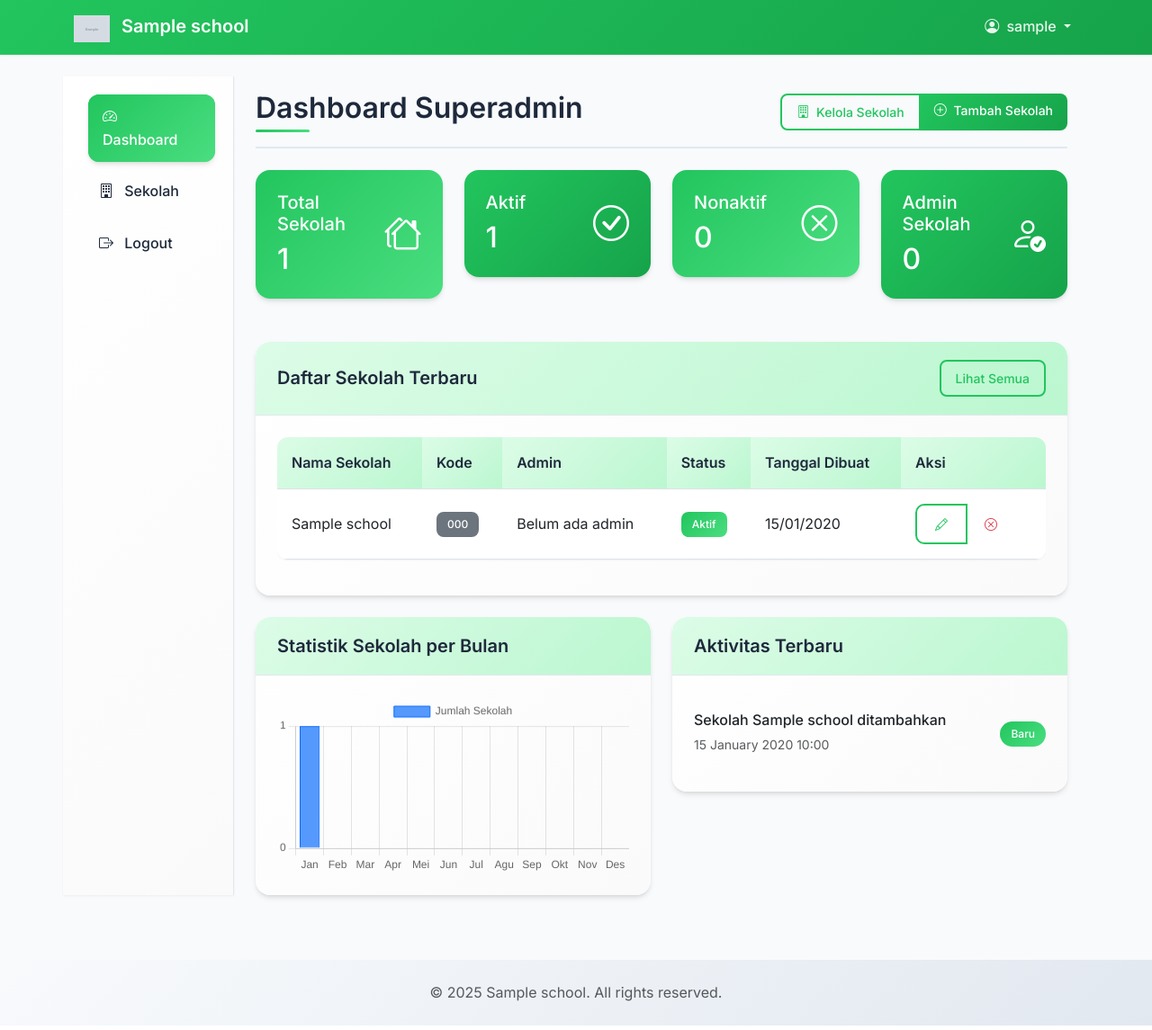
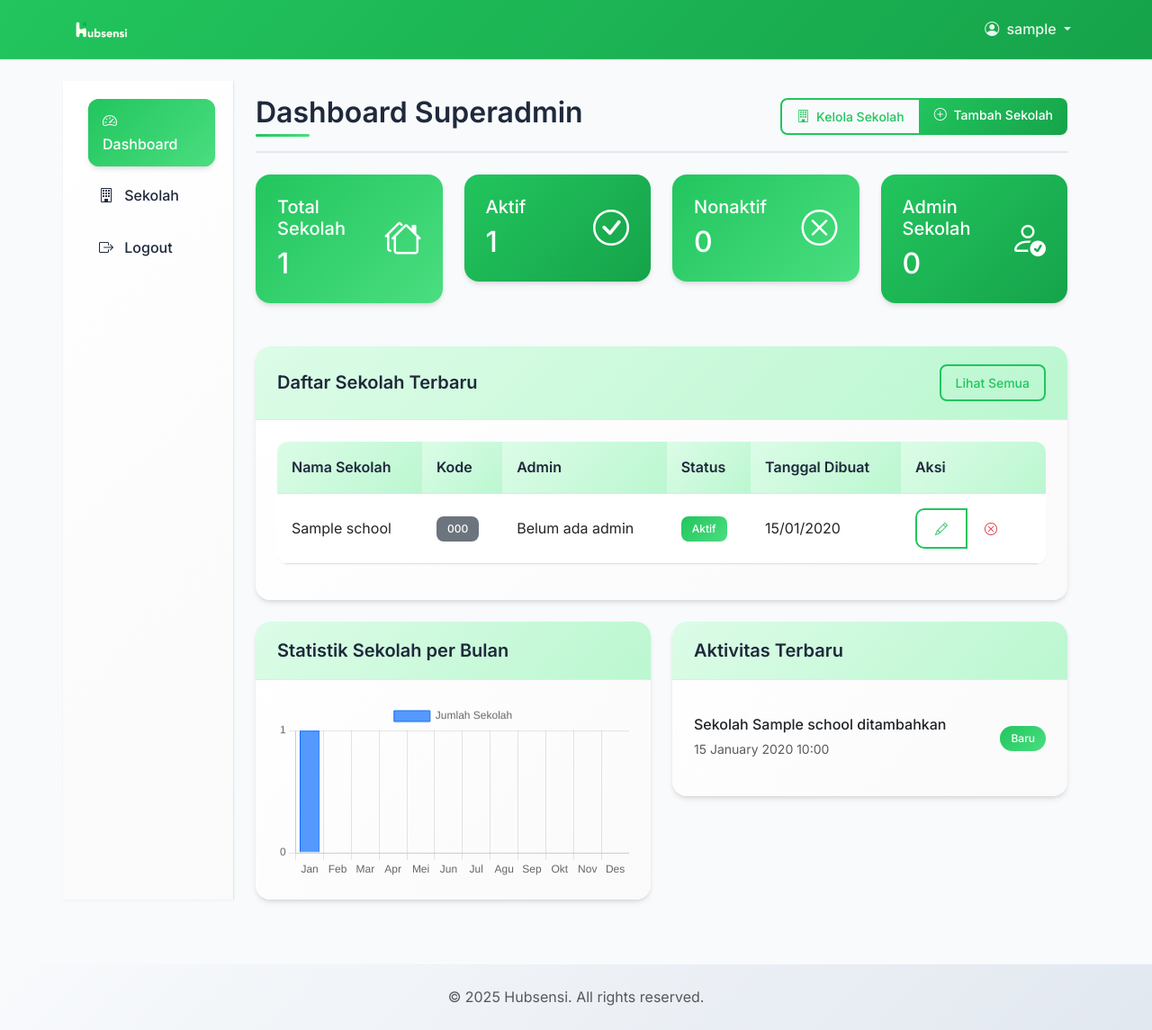
Before and after one commit to jmsleo/HubSensi_Revamp, a Flask app: page /superadmin/dashboard in a window 1280 px wide. Shown: the whole page at 90% size. Run offline with Flask 3, Linux system fonts and the light colour scheme; a user stored in the database is signed in; tables that the repository leaves empty hold one stand-in row (values such as "Sample post"); grey boxes marked "Sample" are stand-in pictures; parts of the project's set-up code (start-up, migrations or seed data) failed here and were passed over; some libraries are stand-ins or nearby versions.

Commit message:
[HUBSENSI REVAMP][PUBLISH] SEO Optimalization, reset password fixed, logo #Thom

```diff
--- a/app.py
+++ b/app.py
@@ -1,6 +1,6 @@
 # app.py
 import os
-from flask import Flask, abort, flash, jsonify, redirect, render_template, request, url_for
+from flask import Flask, abort, flash, jsonify, redirect, render_template, request, url_for, send_from_directory,make_response, render_template_string
 from flask_login import current_user, logout_user
 from config import Config
 from extensions import db, login_manager, migrate, csrf
@@ -122,6 +122,32 @@ def create_app(config_class=Config):
 
         return render_template('index.html')
 
+    @app.route('/robots.txt')
+    def static_from_root():
+        return send_from_directory(app.static_folder, request.path[1:])
+
+    @app.route('/sitemap.xml')
+    def sitemap():
+        static_urls = [
+            {'loc': url_for('index', _external=True)},
+            {'loc': url_for('auth.login', _external=True)}
+        ]
+
+        xml_sitemap = render_template_string("""
+        <urlset xmlns="http://www.sitemaps.org/schemas/sitemap/0.9">
+        {% for url in urls %}
+            <url>
+                <loc>{{ url.loc }}</loc>
+            </url>
+        {% endfor %}
+        </urlset>
+        """, urls=static_urls)
+
+        response = make_response(xml_sitemap)
+        response.headers["Content-Type"] = "application/xml"
+
+        return response
+
     # Error handlers
     @app.errorhandler(404)
     def not_found_error(error):
--- a/blueprints/admin/routes.py
+++ b/blueprints/admin/routes.py
@@ -595,8 +595,7 @@ def import_students():
 @admin_bp.route('/students/<int:student_id>/reset-password', methods=['POST'])
 @require_admin
 def reset_password(student_id):
-    student = User.query.get_or_404(id=student_id,
-        school_id=current_user.school_id)
+    student = User.query.filter_by(id=student_id, school_id=current_user.school_id).first_or_404()
     if student.role != UserRole.STUDENT:
         flash("User bukan murid, tidak bisa reset password.", "danger")
         return redirect(url_for('admin.students', school_id=current_user.school_id))
@@ -632,8 +631,7 @@ def reset_password(student_id):
 @admin_bp.route('/teachers/<int:teacher_id>/reset-password', methods=['POST'])
 @require_admin
 def reset_password_guru(teacher_id):
-    teacher = User.query.get_or_404(id=teacher_id,
-        school_id=current_user.school_id)
+    teacher = User.query.filter_by(id=teacher_id, school_id=current_user.school_id).first_or_404()
     if teacher.role != UserRole.TEACHER:  # Asumsi Anda memiliki role TEACHER
         flash("User bukan guru.", "danger")
         return redirect(url_for('admin.teachers', school_id = current_user.school_id))
--- /dev/null
+++ b/static/robots.txt
@@ -0,0 +1,4 @@
+User-agent: *
+Allow: /
+
+Sitemap: https://www.hubsensi.com/sitemap.xml
--- a/templates/admin/students.html
+++ b/templates/admin/students.html
@@ -123,7 +123,7 @@
                                 </a>
                                 <button type="button" class="btn btn-outline-warning"
                                         title="Reset Password"
-                                        onclick="confirmReset({{ student.id }}, '{{ student.full_name }}')">
+                                        onclick="confirmReset({{ student.user.id }}, '{{ student.full_name }}')">
                                     <i class="bi bi-arrow-clockwise"></i>
                                 </button>
                                 <button type="button" class="btn btn-outline-danger"
--- a/templates/admin/teachers.html
+++ b/templates/admin/teachers.html
@@ -113,9 +113,9 @@
                                    class="btn btn-outline-primary" title="Edit">
                                     <i class="bi bi-pencil"></i>
                                 </a>
-                                <button type="button" class="btn btn-outline-warning"
+                               <button type="button" class="btn btn-outline-warning"
                                         title="Reset Password"
-                                        onclick="confirmReset({{ teacher.id }}, '{{ teacher.full_name }}')">
+                                        onclick="confirmReset({{ teacher.user.id }}, '{{ teacher.full_name }}')">
                                     <i class="bi bi-arrow-clockwise"></i>
                                 </button>
                                 <button type="button" class="btn btn-outline-danger"
--- a/templates/auth/login.html
+++ b/templates/auth/login.html
@@ -1,7 +1,7 @@
 {% extends "base.html" %}
 {% from "macros/form_macros.html" import render_field %}
 
-{% block title %}Login - {{ super() }}{% endblock %}
+{% block title %}Login - Hubsensi{% endblock %}
 
 {% block content %}
 <div class="row justify-content-center">
@@ -9,7 +9,7 @@
         <div class="card shadow">
             <div class="card-body p-5">
                 <div class="text-center mb-4">
-                    <h2 class="card-title">Login HubSensi</h2>
+                    <h2 class="card-title">Login Hubsensi</h2>
                     <p class="text-muted">Sistem Absensi Multi-Sekolah</p>
                 </div>
 
--- a/templates/base.html
+++ b/templates/base.html
@@ -3,7 +3,8 @@
 <head>
     <meta charset="UTF-8">
     <meta name="viewport" content="width=device-width, initial-scale=1.0">
-    <title>{% block title %}{{ brand_name|default('HubSensi') }}{% endblock %}</title>
+    <meta name="description" content="Hubsensi adalah sistem absensi sekolah online modern dengan QR Code. Kelola kehadiran siswa dan guru secara real-time, praktis, dan terintegrasi.">
+    <title>{% block title %}Hubsensi - Sistem Absensi Sekolah Online dengan QR Code{% endblock %}</title>
 
     <!-- Bootstrap 5 CSS -->
     <link href="https://cdn.jsdelivr.net/npm/bootstrap@5.3.0/dist/css/bootstrap.min.css" rel="stylesheet">
@@ -110,10 +111,7 @@
     <nav class="navbar navbar-expand-lg navbar-dark bg-primary position-relative">
         <div class="container">
             <a class="navbar-brand" href="{{ url_for('index') }}">
-                {% if logo_url %}
-                <img src="{{ logo_url }}" alt="{{ brand_name|default('HubSensi') }}" height="30" class="d-inline-block align-text-top me-2">
-                {% endif %}
-                {{ brand_name|default('HubSensi') }}
+                <img src="{{ url_for('static', filename='img/logo.png') }}" height="35" class="d-inline-block align-text-top me-2">
             </a>
 
             <button class="navbar-toggler" type="button" data-bs-toggle="collapse" data-bs-target="#navbarNav" aria-controls="navbarNav" aria-expanded="false" aria-label="Toggle navigation">
@@ -220,7 +218,7 @@
 
     <footer class="bg-light text-center py-4 mt-5" style="background: linear-gradient(135deg, #f8fafc 0%, #e2e8f0 100%) !important;">
         <div class="container">
-            <p class="mb-0 text-muted">&copy; {{ now.year }} {{ brand_name|default('HubSensi') }}. All rights reserved.</p>
+            <p class="mb-0 text-muted">&copy; {{ now.year }} Hubsensi. All rights reserved.</p>
         </div>
     </footer>
 
```
Also changed, not shown: static/img/logo-hitam.png (added).
